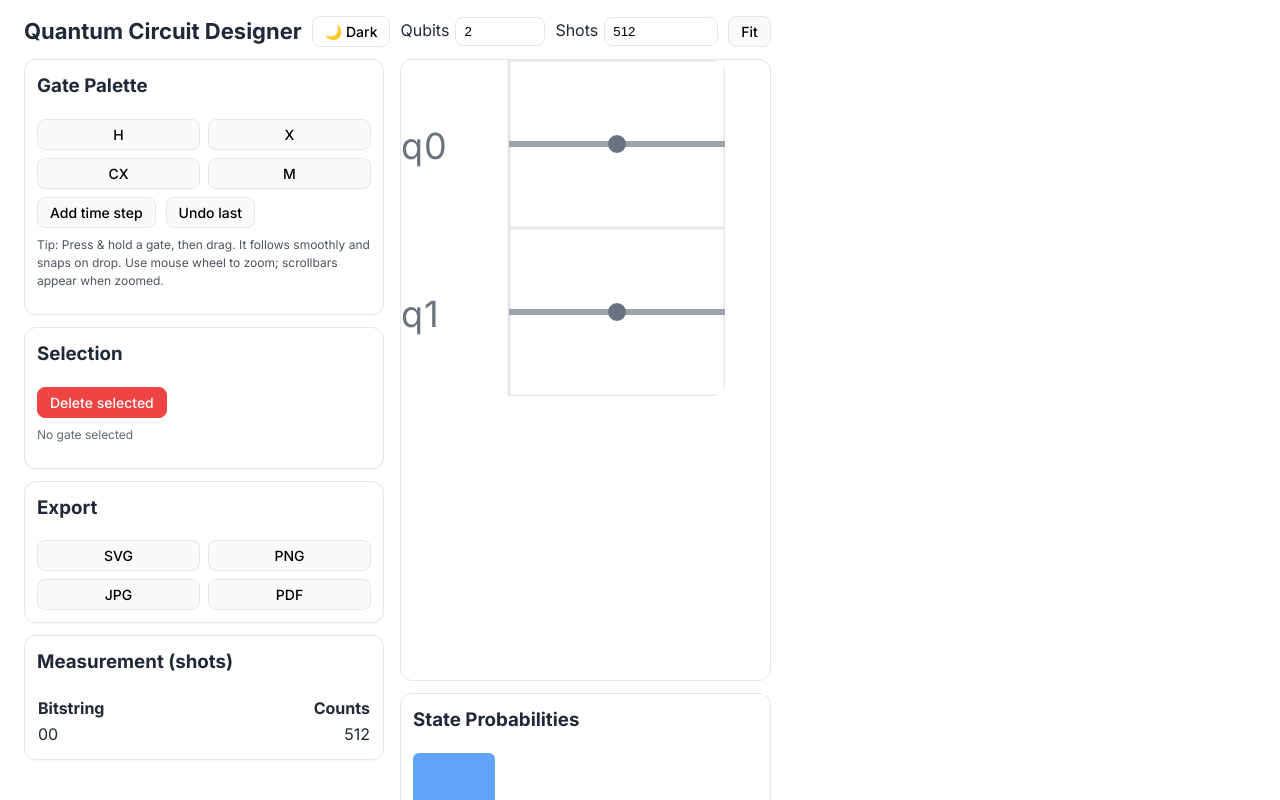
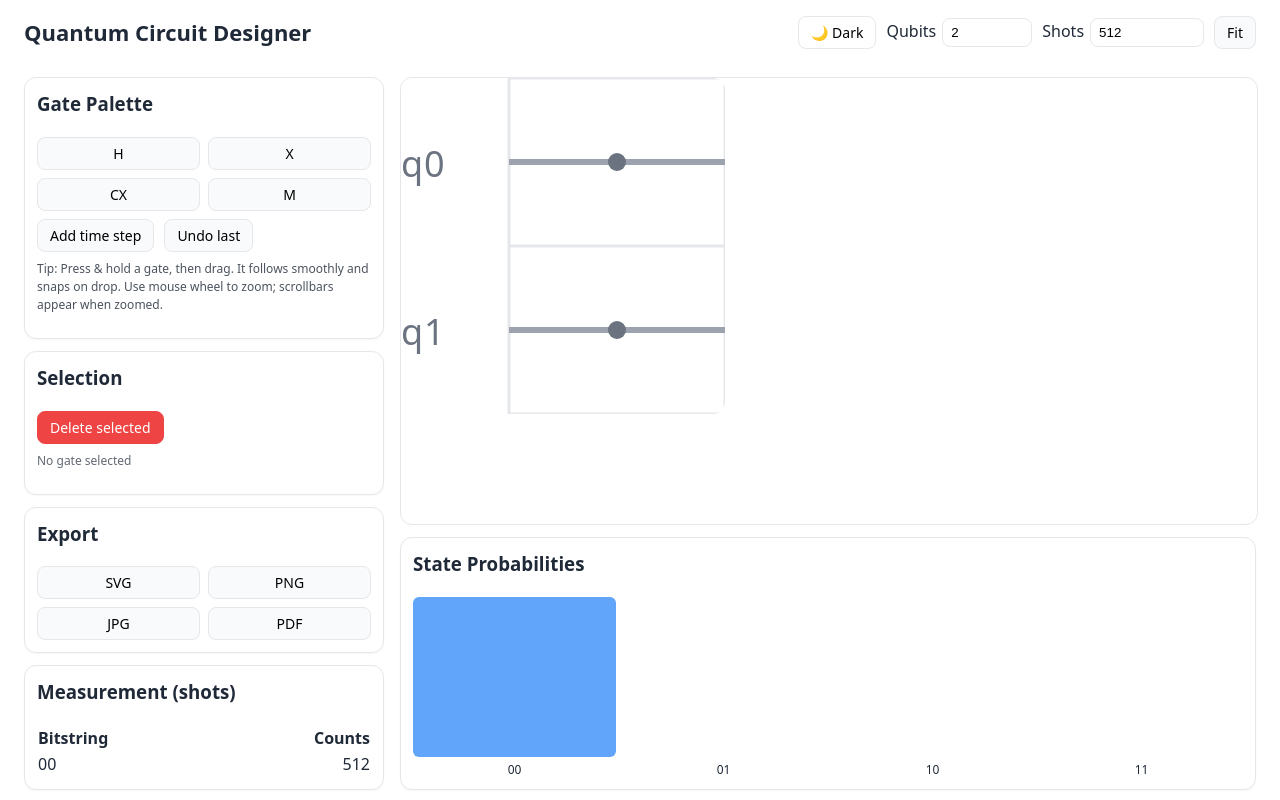
Before and after one commit to marlomb/quantum-circuit-starter, a React (Vite) app: page / in a window 1280 px wide. Shown: the top 800 px of the page. Built offline with nearby package versions, Linux system fonts and the light colour scheme.

Commit message:
style: soften neon palette, transparent SVG bg, glass cards

```diff
--- a/src/App.tsx
+++ b/src/App.tsx
@@ -456,7 +456,7 @@ export default function App() {
 
   return (
     <div className="app-wrap">
-      <header className="row" style={{ justifyContent: "space-between", marginBottom: 12 }}>
+      <header className="row" style={{ justifyContent: "space-between", marginBottom: 12, padding: "16px 24px" }}>
         <h1 style={{ fontSize: 22, fontWeight: 700, margin: 0 }}>Quantum Circuit Designer</h1>
         <div className="row">
           <button
@@ -499,11 +499,14 @@ export default function App() {
 
       <section
         style={{
-          display: "grid",
-          gridTemplateColumns: "minmax(280px, 360px) 1fr",
-          gap: 16,
-          width: "100%",           // ensure full width
-        }}
+        flex: 1,                              // take all remaining vertical space
+        display: "grid",
+        gridTemplateColumns: "minmax(280px, 360px) 1fr",
+        gap: 16,
+        width: "100%",
+       padding: "0 24px 24px 24px",          // consistent gutter
+       boxSizing: "border-box",
+     }}
       >
         {/* Left: Panels */}
         <div className="stack">
--- a/src/theme.css
+++ b/src/theme.css
@@ -1,10 +1,9 @@
 /* Base */
-html, body, #root { height: 100%; }
-body {
+html, body, #root {
   margin: 0;
-  font-family: Inter, ui-sans-serif, system-ui, -apple-system, Segoe UI, Roboto, "Helvetica Neue", Arial, "Noto Sans";
-  color: #1f2937;
-  background: #ffffff; /* light by default */
+  padding: 0;
+  width: 100%;
+  height: 100%;
 }
 
 /* Theme class on body */
@@ -84,13 +83,14 @@ body.theme-dark  { background: #0f172a; color: #f8fafc; }
 /* Bar chart bars */
 .bar { background: #60a5fa; border-radius: 6px; }
 
-/* Full-bleed app wrapper */
 .app-wrap {
   width: 100%;
-  max-width: none;          /* remove 1200px cap */
-  padding: 16px 24px;
-  min-height: 100vh;        /* take full screen height */
+  max-width: none;   /* remove any centering constraint */
+  min-height: 100vh;
+  padding: 0;        /* remove side padding so it touches screen edges */
   box-sizing: border-box;
+  display: flex;
+  flex-direction: column;
 }
 
 /* Canvas shell fills the remaining viewport height under the header/controls */
@@ -106,3 +106,13 @@ body.theme-dark  { background: #0f172a; color: #f8fafc; }
 }
 .theme-dark .canvas-shell { border-color: #1e293b; background: #0b1324; }
 .canvas-shell.panning { cursor: grabbing; }
+
+.canvas-shell {
+  flex: 1;
+  width: 100%;
+  height: 100%;
+  border: 1px solid #e5e7eb;
+  border-radius: 12px;
+  background: #ffffff;
+  overflow: auto;
+}
```
